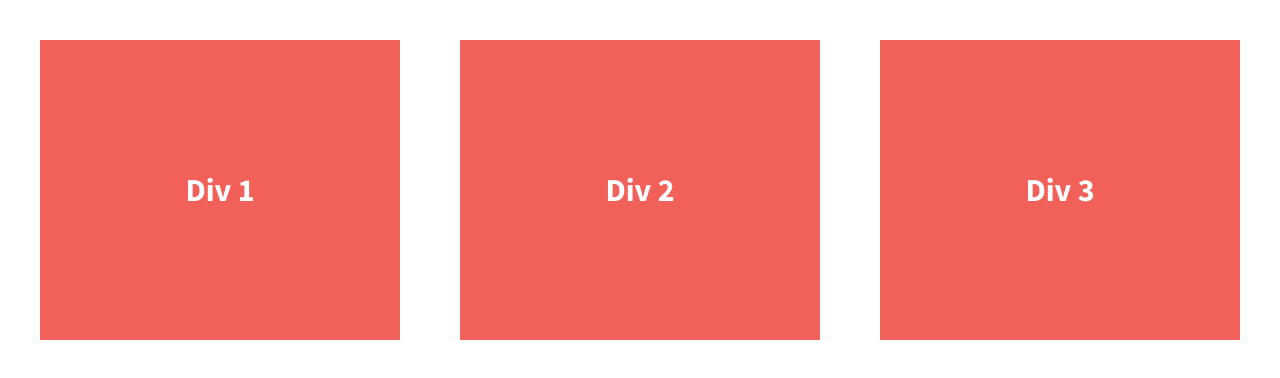
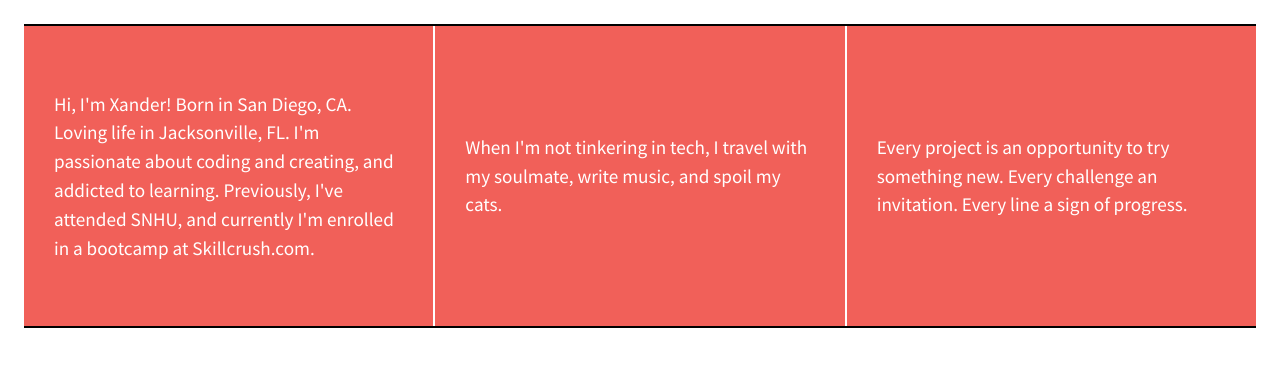
Before and after one commit to xndrmyr/206-divs-flexbox-starter, a plain HTML site: page index.html in a window 1280 px wide. Drawn offline with nearby package versions, Linux system fonts and the light colour scheme.

Commit message:
flexbos styles

```diff
--- a/css/main.css
+++ b/css/main.css
@@ -93,14 +93,16 @@ html {
 body {
   font-family: 'Source Sans Pro', sans-serif;
   padding: 2em;
-  font-size: 1.25em;
+  font-size: .75em;
   height: 100%;
 }
 
 .wrapper {
   display: flex;
   justify-content: space-between;
-  font-weight: 700;
+  font-weight: 400;
+  border-top: 2px solid black;
+  border-bottom: 2px solid black;
 }
 
 .div-1, .div-2, .div-3 {
@@ -113,6 +115,11 @@ body {
   font-size: 1.6em;
   background-color: #f16059;
   height: 300px;
+  padding: 0px 30px;
+}
+
+.div-1, .div-2 {
+  border-right: 2px solid white;
 }
 
 /* ==========================================================================
--- a/index.html
+++ b/index.html
@@ -1,5 +1,6 @@
 <!doctype html>
 <html class="no-js" lang="">
+
 <head>
   <meta charset="utf-8">
   <meta http-equiv="x-ua-compatible" content="ie=edge">
@@ -16,6 +17,7 @@
   <link href='http://fonts.googleapis.com/css?family=Lora:700' rel='stylesheet' type='text/css'>
   <link href='http://fonts.googleapis.com/css?family=Source+Sans+Pro:400,700' rel='stylesheet' type='text/css'>
 </head>
+
 <body>
   <!--[if lt IE 8]>
             <p class="browserupgrade">You are using an <strong>outdated</strong> browser. Please <a href="http://browsehappy.com/">upgrade your browser</a> to improve your experience.</p>
@@ -23,29 +25,40 @@
 
   <section class="wrapper">
     <div class="div-1">
-                Div 1
+      Hi, I'm Xander! Born in San Diego, CA. Loving life in Jacksonville, FL. I'm passionate about coding and creating, and addicted to learning. Previously, I've attended SNHU, and currently I'm enrolled in a bootcamp at Skillcrush.com.
     </div>
     <div class="div-2">
-                Div 2
+      When I'm not tinkering in tech, I travel with my soulmate, write music, and spoil my cats.
     </div>
     <div class="div-3">
-                Div 3
+      Every project is an opportunity to try something new. Every challenge an invitation. Every line a sign of progress.
     </div>
   </section>
 
   <script src="https://ajax.googleapis.com/ajax/libs/jquery/1.11.3/jquery.min.js"></script>
-        <script>window.jQuery || document.write('<script src="js/vendor/jquery-1.11.3.min.js"><\/script>')</script>
+  <script>
+    window.jQuery || document.write('<script src="js/vendor/jquery-1.11.3.min.js"><\/script>')
+  </script>
   <script src="js/plugins.js"></script>
   <script src="js/main.js"></script>
 
   <!-- Google Analytics: change UA-XXXXX-X to be your site's ID. -->
   <script>
-            (function(b,o,i,l,e,r){b.GoogleAnalyticsObject=l;b[l]||(b[l]=
-            function(){(b[l].q=b[l].q||[]).push(arguments)});b[l].l=+new Date;
-            e=o.createElement(i);r=o.getElementsByTagName(i)[0];
-            e.src='https://www.google-analytics.com/analytics.js';
-            r.parentNode.insertBefore(e,r)}(window,document,'script','ga'));
-            ga('create','UA-XXXXX-X','auto');ga('send','pageview');
+    (function(b, o, i, l, e, r) {
+      b.GoogleAnalyticsObject = l;
+      b[l] || (b[l] =
+        function() {
+          (b[l].q = b[l].q || []).push(arguments)
+        });
+      b[l].l = +new Date;
+      e = o.createElement(i);
+      r = o.getElementsByTagName(i)[0];
+      e.src = 'https://www.google-analytics.com/analytics.js';
+      r.parentNode.insertBefore(e, r)
+    }(window, document, 'script', 'ga'));
+    ga('create', 'UA-XXXXX-X', 'auto');
+    ga('send', 'pageview');
   </script>
 </body>
+
 </html>
```
Lines whose indentation alone changed are shown as unchanged.
